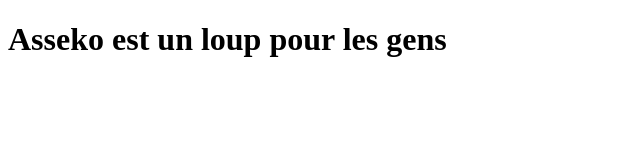
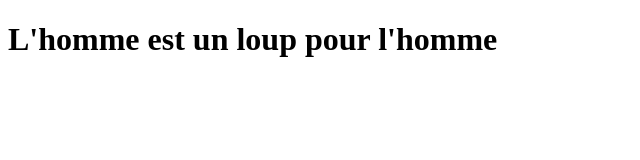
Before and after one commit to gatien074/voir, a plain HTML site: page index.html in a window 1280 px wide. Shown: the whole page, without its empty margins (0-640 px from the left). Drawn offline with Linux system fonts and the light colour scheme.

Commit message:
ajout de index.html

```diff
--- a/index.html
+++ b/index.html
@@ -3,9 +3,10 @@
 <head>
     <meta charset="UTF-8">
     <meta name="viewport" content="width=device-width, initial-scale=1.0">
-    <title>Document</title>
+    <title>Dossier</title>
 </head>
 <body>
-    <h1>Asseko est un loup pour les gens</h1>
+    <h1>L'homme est un loup pour l'homme</h1>
+
 </body>
 </html>
```
Also changed, not shown: 1 other file.
